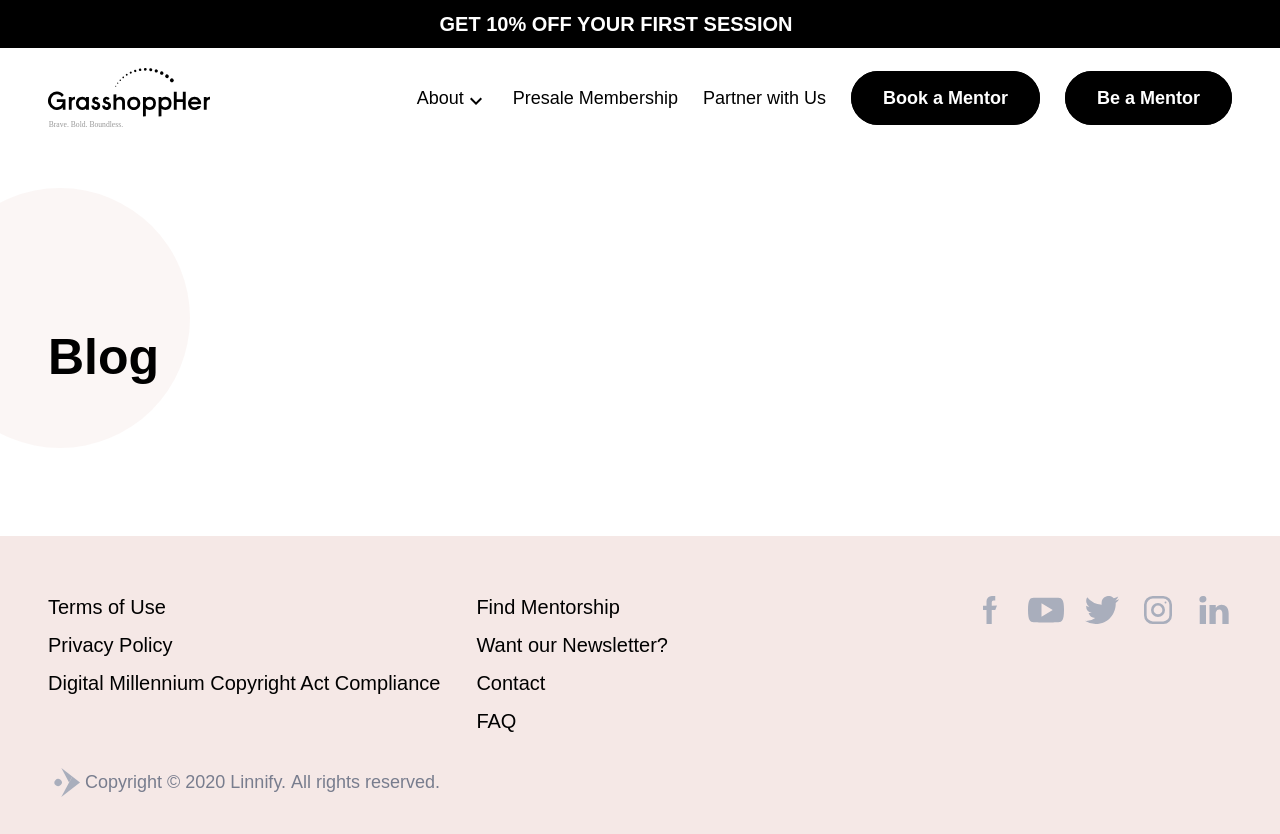
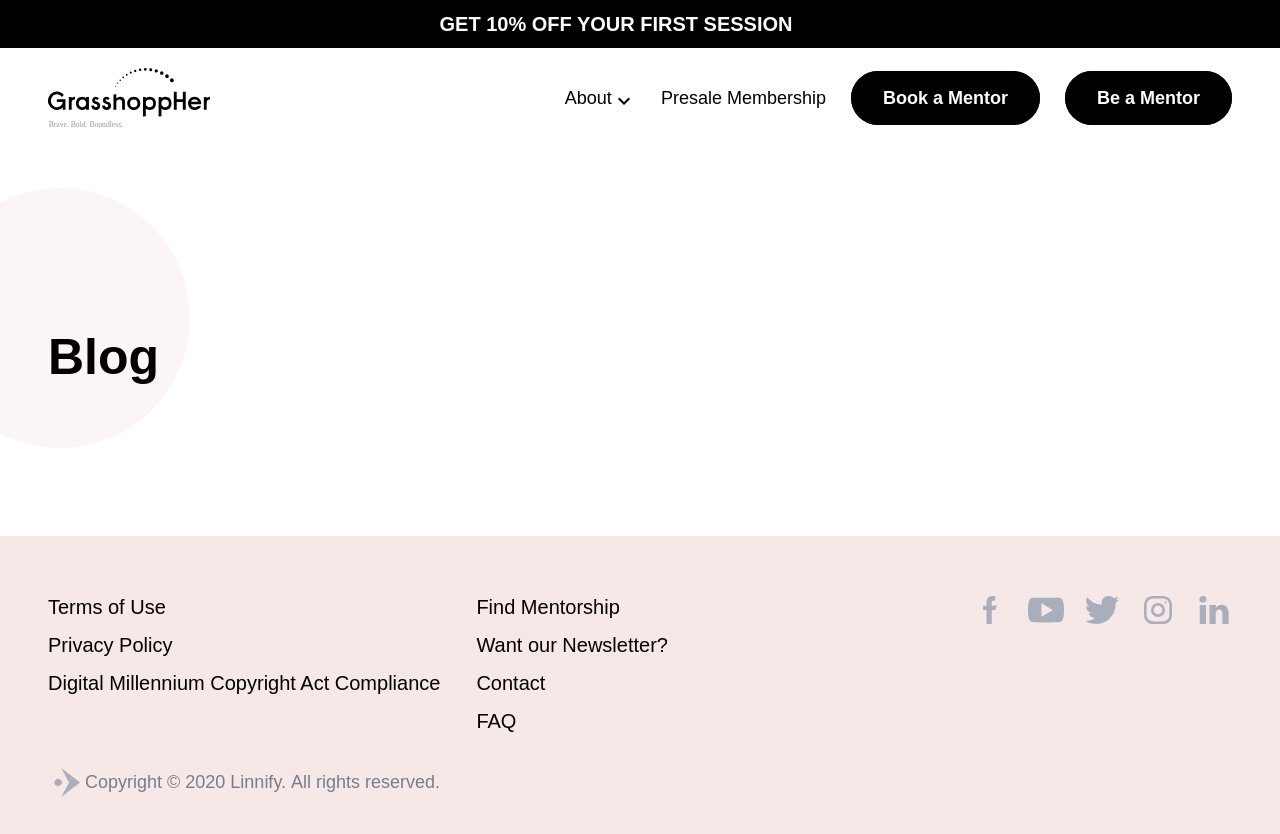
Before and after one commit to linnify/grasshoppher-website, a Next.js app: page /blog in a window 1280 px wide. Shown: the top 834 px of the page. Built offline with nearby package versions, Linux system fonts and the light colour scheme; a web font is replaced by a local one.

Commit message:
feat: Remove other header

```diff
--- a/components/Header.js
+++ b/components/Header.js
@@ -20,11 +20,6 @@ export const Header = () => (
           </Link>
         </div>
         <div className={'menu-item'}>
-          <Link href={"/partner-with-us"}>
-            <div className={"header__button"}>Partner with Us</div>
-          </Link>
-        </div>
-        <div className={'menu-item'}>
           <ButtonRedirect href={"/disruptors"} text={'Book a Mentor'} target={false} id={'in-header-button'}/>
         </div>
         <div className={'menu-item'}>
--- a/components/HeaderBurgerMenu.js
+++ b/components/HeaderBurgerMenu.js
@@ -29,11 +29,6 @@ export const HeaderBurgerMenu = () => {
           <div className={"header__button"}>Presale Membership</div>
         </Link>
       </div>
-      <div className={'menu-item'}>
-        <Link href={"/partner-with-us"}>
-          <div className={"header__button"}>Partner with Us</div>
-        </Link>
-      </div>
       <div style={{marginTop: '20px', marginBottom: '20px'}}>
         <ButtonRedirect href={"/disruptors"} text={'Book a Mentor'} target={false} id={'in-header-button'}/>
       </div>
```
